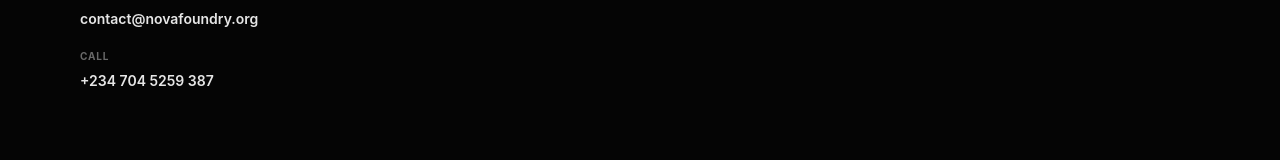
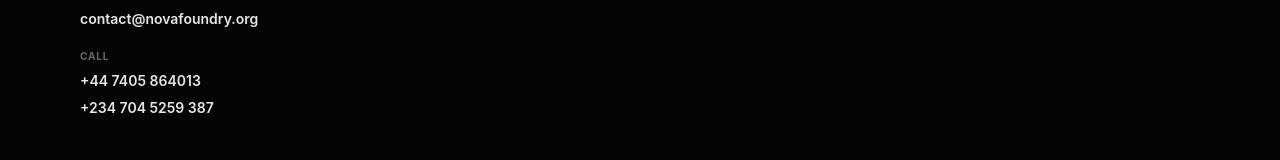
Before and after one commit to NovaFoundry-Technologies/novafoundry, a React (Vite) app: page / in a window 1280 px wide. Shown: the part 10144-10304 px from the top of the page. Built offline with nearby package versions, Linux system fonts and the light colour scheme; no server answers; a web font is replaced by a local one.

Commit message:
Feat: Footer improvement

```diff
--- a/src/components/layout/Footer.tsx
+++ b/src/components/layout/Footer.tsx
@@ -76,6 +76,10 @@
           <small className="mt-5 text-[10px] font-bold tracking-[.08em] text-white/40 uppercase">
             Call
           </small>
+          <a className="mt-1.5 text-[14px] font-semibold text-white/90 transition hover:text-[#ffc85b]"
+              href="tel:+447405864013">
+            +44 7405 864013
+          </a>
           <a
             className="mt-1.5 text-[14px] font-semibold text-white/90 transition hover:text-[#ffc85b]"
             href="tel:+2347045259387"
```
